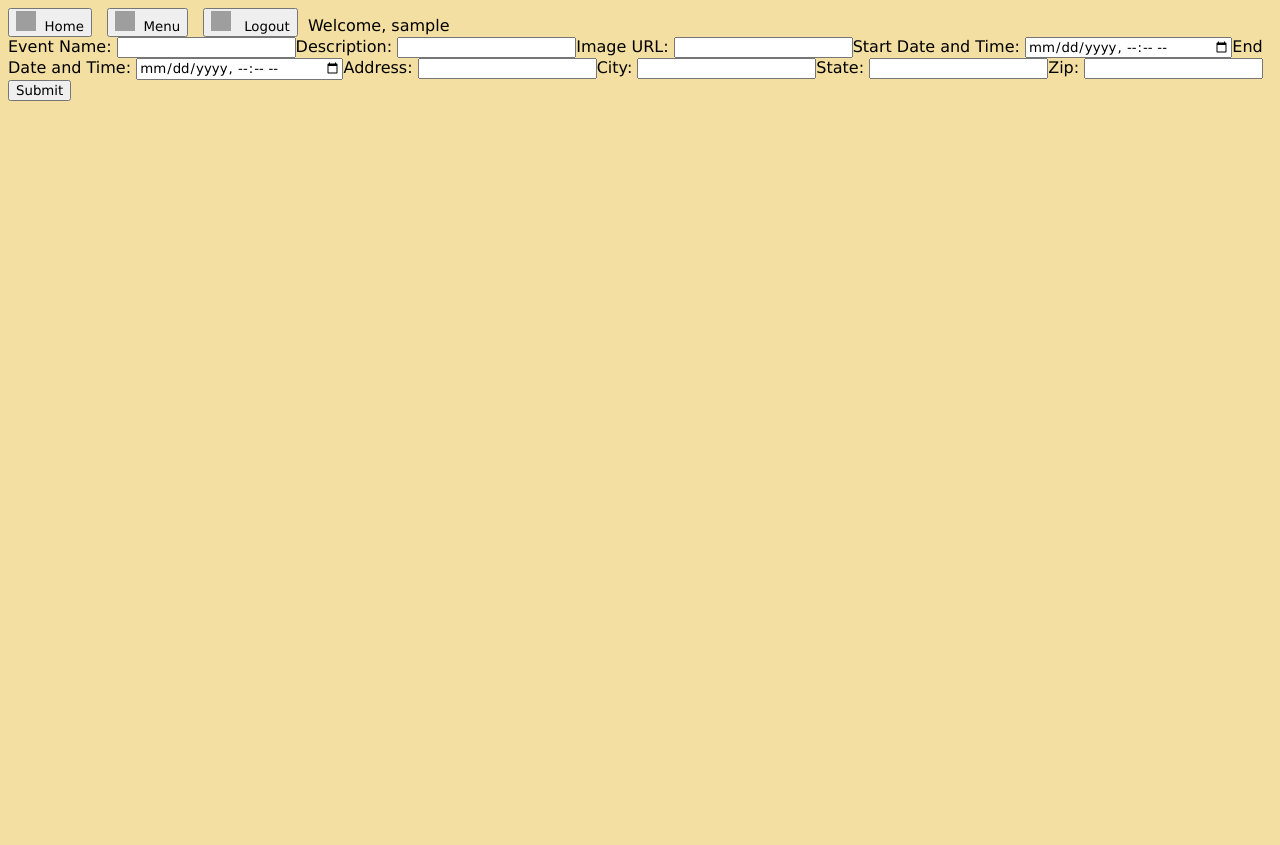
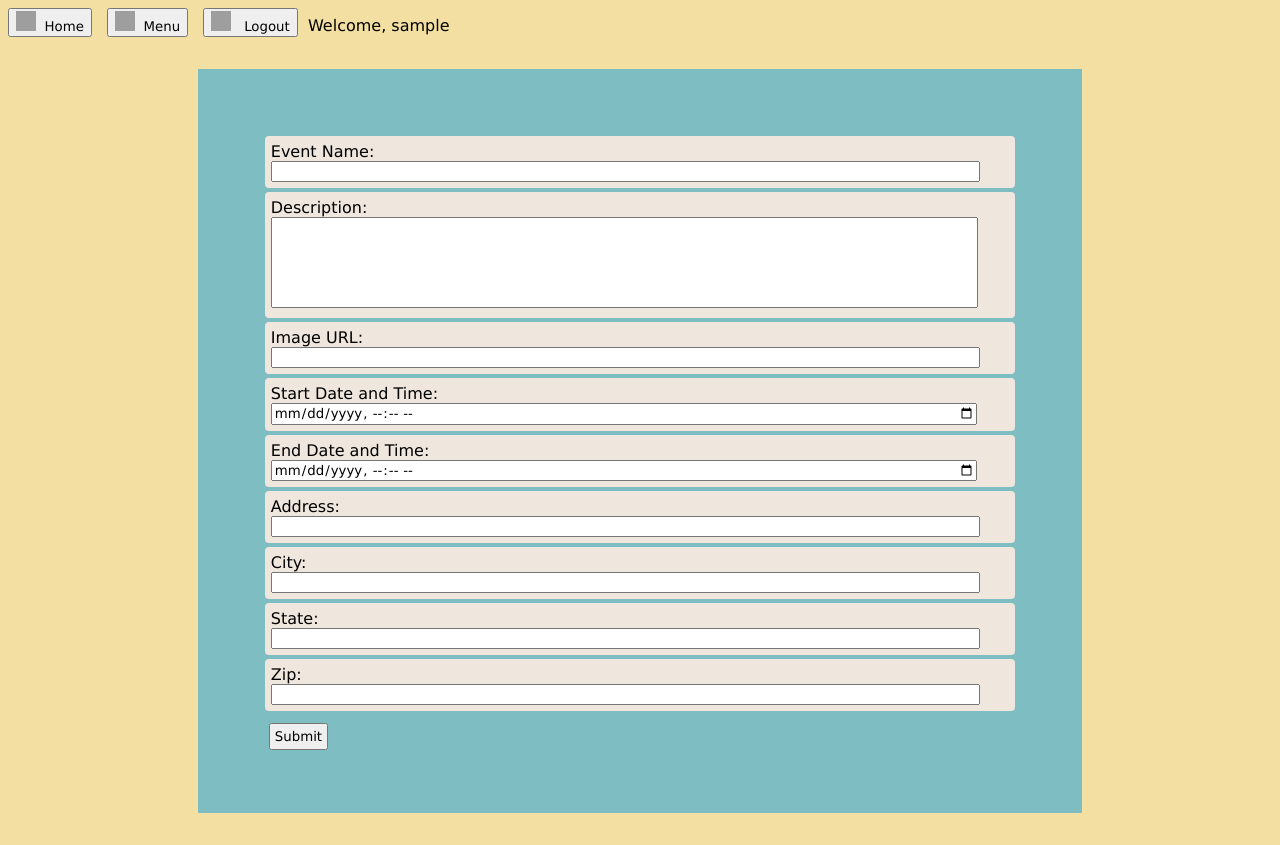
Before and after one commit to quarkscodes/tecapstone, a Vue app in the folder vue/: page /administration/createevent in a window 1280 px wide. Before the commit the page ends 800 px from the top, so only its background shows below. Built offline with nearby package versions, Linux system fonts and the light colour scheme; no server answers; sample sign-in values are in the browser's storage; grey boxes are pictures that could not be loaded.

Commit message:
styling edit page

```diff
--- a/vue/src/views/CreateEvent.vue
+++ b/vue/src/views/CreateEvent.vue
@@ -1,30 +1,55 @@
 <template>
-  <form v-on:submit.prevent="submitCreate">
-    <label for="name">Event Name:&nbsp;</label>
+  <div>
+    <form class="create" v-on:submit.prevent="submitCreate">
+      <div id="create">
+        <label for="name">Event Name:<br/></label>
         <input type="text" id="name" v-model="newEvent.name" required />
-    <label for="description">Description:&nbsp;</label>
-    <input
+      </div>
+      <div id="create">
+        <label for="description">Description:<br/></label>
+        <textarea
           type="textarea"
           id="description"
+          rows="3"
           v-model="newEvent.description"
           required
         />
-    <label for="img_url">Image URL:&nbsp;</label>
+      </div>
+      <div id="create">
+        <label for="img_url">Image URL:<br/></label>
         <input type="text" id="img_url" v-model="newEvent.imgUrl" />
-    <label for="start_time">Start Date and Time:&nbsp;</label>
-    <input type="datetime-local" id="start_time" v-model="newEvent.startTime" />
-    <label for="end_time">End Date and Time:&nbsp;</label>
+      </div>
+      <div id="create">
+        <label for="start_time">Start Date and Time:<br/></label>
+        <input
+          type="datetime-local"
+          id="start_time"
+          v-model="newEvent.startTime"
+        />
+      </div>
+      <div id="create">
+        <label for="end_time">End Date and Time:<br/></label>
         <input type="datetime-local" id="end_time" v-model="newEvent.endTime" />
-    <label for="address">Address:&nbsp;</label>
+      </div>
+      <div id="create">
+        <label for="address">Address:<br/></label>
         <input type="text" id="address" v-model="newEvent.address" />
-    <label for="city">City:&nbsp;</label>
+      </div>
+      <div id="create">
+        <label for="city">City:<br/></label>
         <input type="text" id="city" v-model="newEvent.city" />
-    <label for="state">State:&nbsp;</label>
+      </div>
+      <div id="create">
+        <label for="state">State:<br/></label>
         <input type="text" id="state" v-model="newEvent.state" />
-    <label for="zip">Zip:&nbsp;</label>
+      </div>
+      <div id="create">
+        <label for="zip">Zip:<br/></label>
         <input type="number" id="zip" v-model="newEvent.zip" />
+      </div>
       <button type="submit" id="submit">Submit</button>
     </form>
+  </div>
 </template>
 
 <script>
@@ -65,4 +90,31 @@ export default {
 </script>
 
 <style>
+.create {
+  display: flexbox;
+  justify-content: center;
+  background: #7ebdc2;
+  padding: 5%;
+  margin: 32px 15%;
+}
+div #create {
+  display: flexbox;
+  background: #efe6dd;
+  padding: 6px;
+  margin: 4px;
+  border-radius: 4px;
+}
+#create input{
+  width:95%;
+}
+.create button{
+  margin: 8px;
+  margin-bottom: 0px;
+  padding: 4px;
+}
+#description{
+  height: 85px;
+  width: 95%;
+  resize: none;
+}
 </style>
--- a/vue/src/views/Details.vue
+++ b/vue/src/views/Details.vue
@@ -16,7 +16,6 @@
         </p>
       </div>
     </div>
-
     <p class="details" id="details_location">
       <b>Location:</b> {{ event.address }}, {{ event.city }}, {{ event.state }},
       {{ event.zip }}
```
Lines whose indentation alone changed are shown as unchanged.
